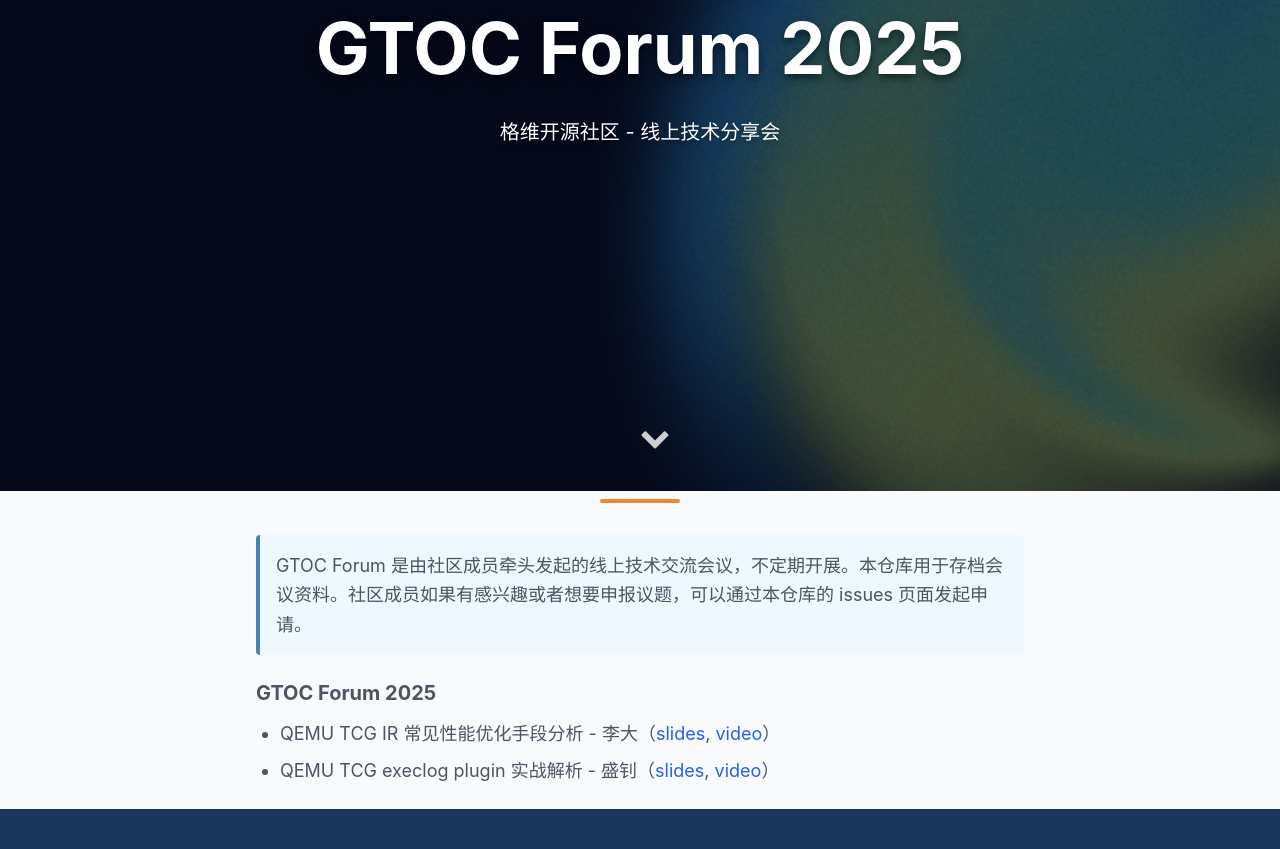
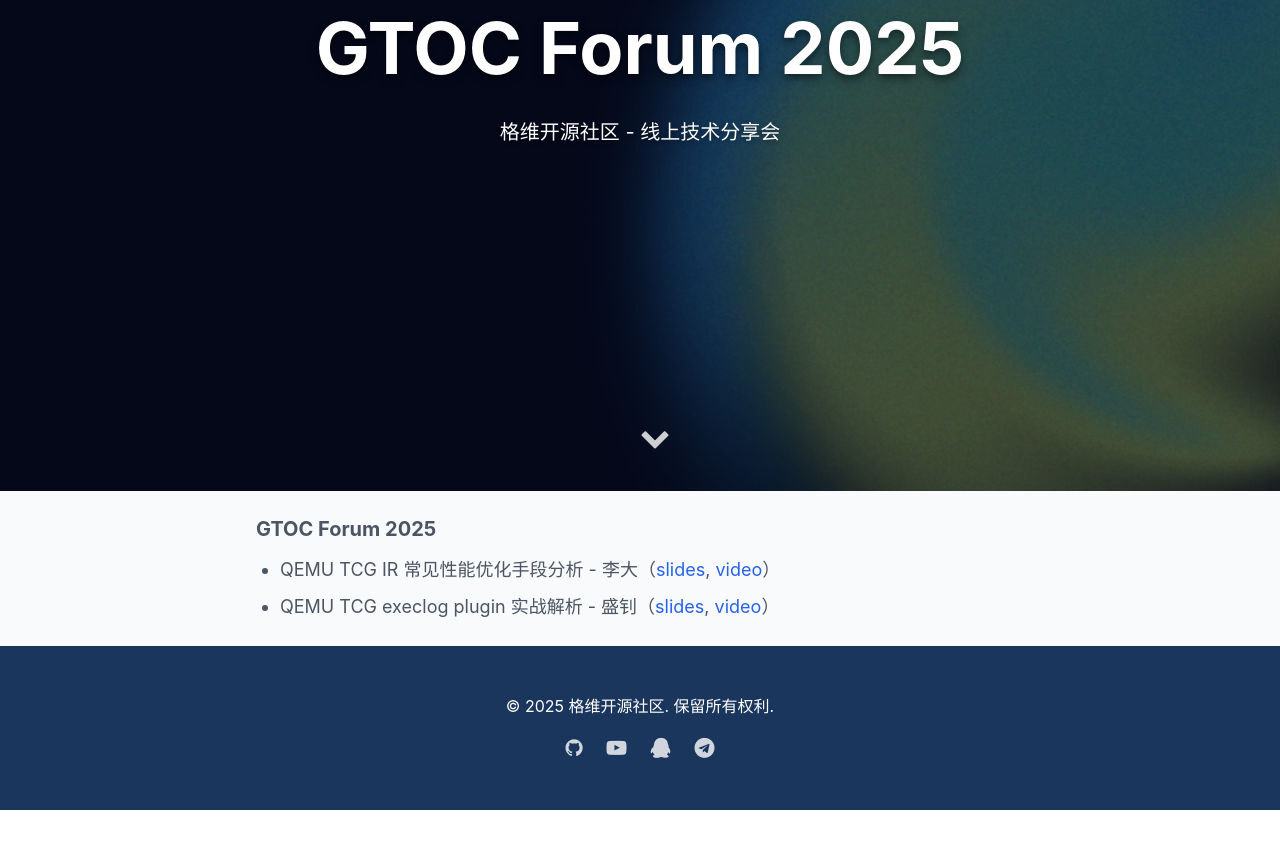
Before and after one commit to gevico/gtoc-forum, a plain HTML site: page index.html in a window 1280 px wide. Shown: the part 309-1158 px from the top of the page. After the commit the page ends 1119 px from the top, so only its background shows below. Drawn offline with nearby package versions, Linux system fonts and the light colour scheme.

Commit message:
repo: update home section

```diff
--- a/index.html
+++ b/index.html
@@ -78,12 +78,7 @@
   <section id="intro" class="py-2 bg-gray-50">
     <div class="container mx-auto px-4">
       <div class="max-w-3xl mx-auto">
-        <div class="h-1 w-20 bg-accent mx-auto mb-8 rounded-full"></div>
         <div id="readme-content" class="text-lg text-gray-600 leading-relaxed prose max-w-none">
-          <!-- 直接嵌入README内容 -->
-          <div style="background-color: #f0f8ff; padding: 16px; border-left: 4px solid #4682b4; border-radius: 4px; margin-bottom: 24px;">
-            GTOC Forum 是由社区成员牵头发起的线上技术交流会议，不定期开展。本仓库用于存档会议资料。社区成员如果有感兴趣或者想要申报议题，可以通过本仓库的 issues 页面发起申请。
-          </div>
 
           <h3 class="text-xl font-bold mt-4 mb-3">GTOC Forum 2025</h3>
 
```
